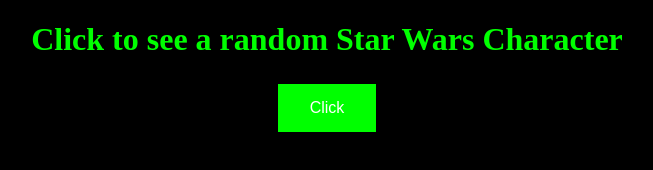
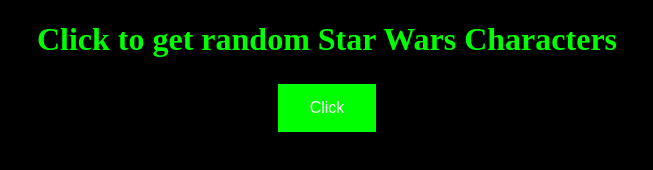
Before and after one commit to andrewcbuensalida/puppeteer-node-random-star-wars, a website: page public/index.html in a window 1280 px wide. Shown: the whole page, without its empty margins (313-966 px from the left). Drawn offline with Linux system fonts and the light colour scheme.

Commit message:
get random

```diff
--- a/public/index.html
+++ b/public/index.html
@@ -8,7 +8,7 @@
 		<link rel="stylesheet" href="style.css" />
 	</head>
 	<body>
-		<h1>Click to see a random Star Wars Character</h1>
+		<h1>Click to get random Star Wars Characters</h1>
 		<button onclick="getPeople()">Click</button>
 		<div class="both">
 			<div class="single" id="output"></div>
```
